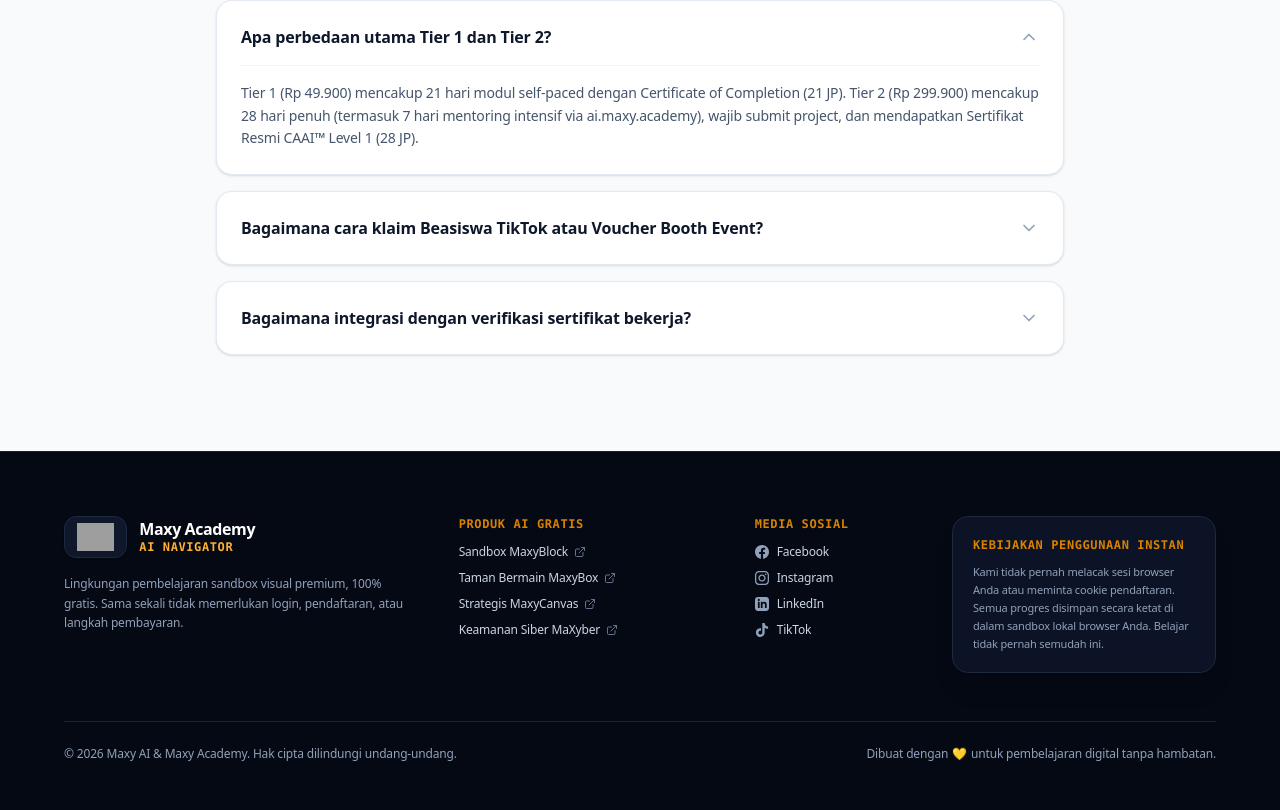
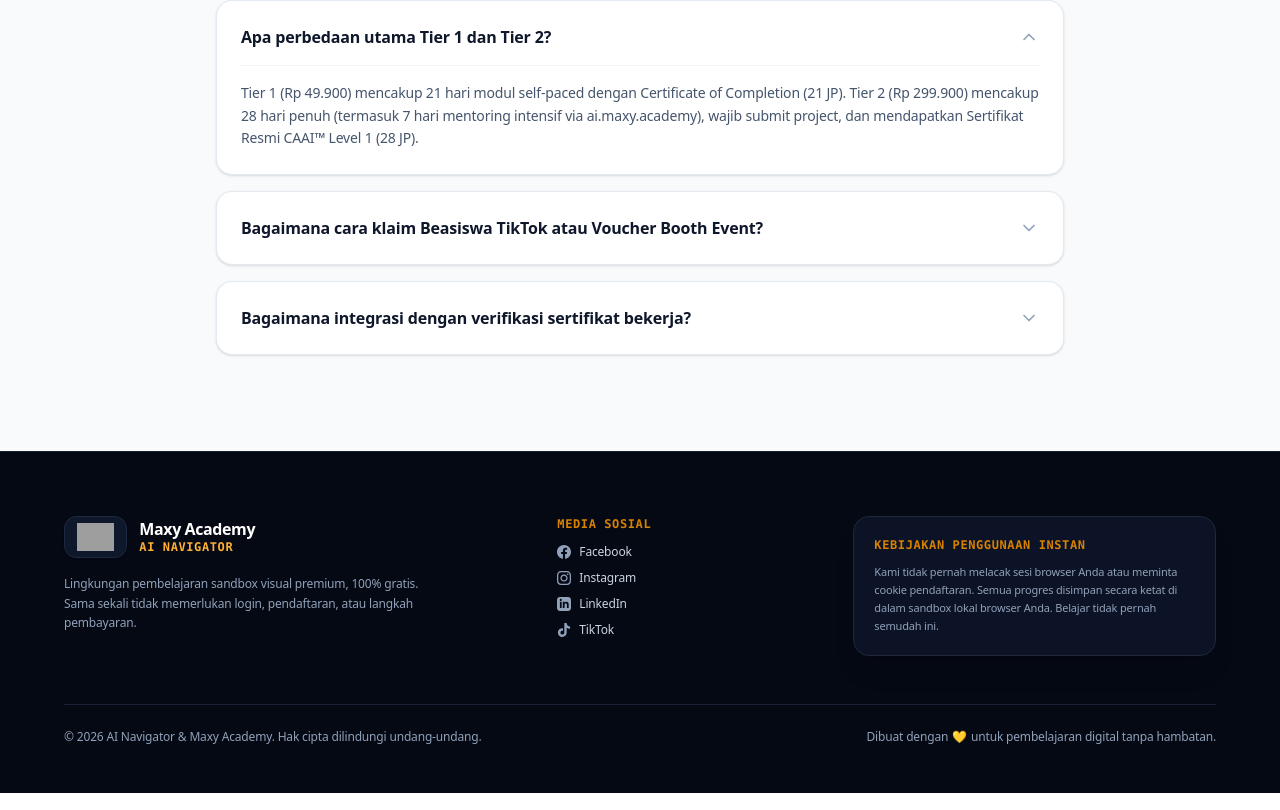
Before and after one commit to itmaxyacademy/landing-navigator, a React (Vite) app: page / in a window 1280 px wide. Shown: the part 7009-7819 px from the top of the page. Built offline with nearby package versions, Linux system fonts and the light colour scheme; no server answers; grey boxes are pictures that could not be loaded.

Commit message:
fix: ensure tier selection opens CheckoutModal to input vouchers, remove PRODUK AI GRATIS from footer, and update copyright to AI Navigator & Maxy Academy

```diff
--- a/src/App.tsx
+++ b/src/App.tsx
@@ -86,47 +86,9 @@
     window.location.href = targetUrl;
   };
 
-  const processCheckoutOrRedirect = async (tier: 'tier1' | 'tier2', couponCode?: string) => {
-    // 1. If coupon is provided, open CheckoutModal for coupon discount preview
-    if (couponCode) {
-      setCheckoutTier(tier);
-      setPrefilledCoupon(couponCode);
-      setIsCheckoutOpen(true);
-      return;
-    }
-
-    // 2. Directly initiate Xendit payment checkout for paid tiers
-    const pkg = tier === 'tier1' ? cmsPackages?.tier1 : cmsPackages?.tier2;
-    const amount = pkg?.price ?? (tier === 'tier1' ? 49500 : 299500);
-    const package_id = pkg?.id;
-
-    const description = `Pembelian Paket ${tier === 'tier1' ? 'Tier 1' : 'Tier 2'} AI Navigator`;
-    const redirectTarget = window.location.hostname.includes('localhost')
-      ? `${window.location.origin}/app`
-      : 'https://ainavigator.maxy.academy';
-
-    const res = await checkoutPayment({
-      amount,
-      package_id,
-      description,
-      redirect_url: redirectTarget,
-    });
-
-    const invoiceUrl =
-      res?.data?.payment_url ||
-      res?.data?.invoice_url ||
-      res?.data?.data?.payment_url ||
-      res?.data?.data?.invoice_url ||
-      res?.payment_url ||
-      res?.invoice_url;
-
-    if (invoiceUrl) {
-      window.location.href = invoiceUrl;
-      return;
-    }
-
-    // Fallback to CheckoutModal if instant checkout API returns no URL
+  const processCheckoutOrRedirect = (tier: 'tier1' | 'tier2', couponCode?: string) => {
     setCheckoutTier(tier);
+    setPrefilledCoupon(couponCode || '');
     setIsCheckoutOpen(true);
   };
 
--- a/src/components/LandingPage.tsx
+++ b/src/components/LandingPage.tsx
@@ -582,7 +582,7 @@
         <div className="max-w-7xl 2xl:max-w-[1536px] mx-auto grid grid-cols-1 md:grid-cols-2 lg:grid-cols-12 gap-10 lg:gap-8 pb-12">
 
           {/* Col 1: Brand & Tagline */}
-          <div className="lg:col-span-4 space-y-4">
+          <div className="lg:col-span-5 space-y-4">
             <div className="flex items-center gap-3">
               <div className="bg-slate-900 px-3 py-1.5 rounded-xl border border-slate-800 shadow-sm flex items-center justify-center shrink-0">
                 <img
@@ -600,48 +600,15 @@
                 </span>
               </div>
             </div>
-            <p className="text-xs text-slate-400 leading-relaxed pr-4 font-normal">
+            <p className="text-xs text-slate-400 leading-relaxed pr-4 font-normal max-w-sm">
               {lang === 'id'
                 ? 'Lingkungan pembelajaran sandbox visual premium, 100% gratis. Sama sekali tidak memerlukan login, pendaftaran, atau langkah pembayaran.'
                 : 'Premium visual sandbox learning environment, 100% free. Absolutely no login, registration, or payment steps required.'}
             </p>
           </div>
 
-          {/* Col 2: PRODUK AI GRATIS */}
+          {/* Col 2: MEDIA SOSIAL */}
           <div className="lg:col-span-3 space-y-3">
-            <h4 className="font-mono text-xs font-bold text-[#d98200] uppercase tracking-wider">
-              {lang === 'id' ? 'PRODUK AI GRATIS' : 'FREE AI PRODUCTS'}
-            </h4>
-            <ul className="space-y-2.5 text-xs text-slate-300">
-              <li>
-                <a href="https://ai.maxy.academy" target="_blank" rel="noopener noreferrer" className="hover:text-[#ffb034] transition-colors flex items-center gap-1.5 group">
-                  <span>Sandbox MaxyBlock</span>
-                  <ExternalLink className="w-3 h-3 text-slate-500 group-hover:text-[#ffb034] transition-colors" />
-                </a>
-              </li>
-              <li>
-                <a href="https://ai.maxy.academy" target="_blank" rel="noopener noreferrer" className="hover:text-[#ffb034] transition-colors flex items-center gap-1.5 group">
-                  <span>Taman Bermain MaxyBox</span>
-                  <ExternalLink className="w-3 h-3 text-slate-500 group-hover:text-[#ffb034] transition-colors" />
-                </a>
-              </li>
-              <li>
-                <a href="https://ai.maxy.academy" target="_blank" rel="noopener noreferrer" className="hover:text-[#ffb034] transition-colors flex items-center gap-1.5 group">
-                  <span>Strategis MaxyCanvas</span>
-                  <ExternalLink className="w-3 h-3 text-slate-500 group-hover:text-[#ffb034] transition-colors" />
-                </a>
-              </li>
-              <li>
-                <a href="https://ai.maxy.academy" target="_blank" rel="noopener noreferrer" className="hover:text-[#ffb034] transition-colors flex items-center gap-1.5 group">
-                  <span>Keamanan Siber MaXyber</span>
-                  <ExternalLink className="w-3 h-3 text-slate-500 group-hover:text-[#ffb034] transition-colors" />
-                </a>
-              </li>
-            </ul>
-          </div>
-
-          {/* Col 3: MEDIA SOSIAL */}
-          <div className="lg:col-span-2 space-y-3">
             <h4 className="font-mono text-xs font-bold text-[#d98200] uppercase tracking-wider">
               {lang === 'id' ? 'MEDIA SOSIAL' : 'SOCIAL MEDIA'}
             </h4>
@@ -673,8 +640,8 @@
             </ul>
           </div>
 
-          {/* Col 4: KEBIJAKAN PENGGUNAAN INSTAN Card */}
-          <div className="lg:col-span-3">
+          {/* Col 3: KEBIJAKAN PENGGUNAAN INSTAN Card */}
+          <div className="lg:col-span-4">
             <div className="p-5 rounded-2xl bg-slate-900/80 border border-slate-800 backdrop-blur-sm shadow-xl space-y-2.5">
               <h4 className="font-mono text-xs font-bold text-[#d98200] uppercase tracking-wider">
                 {lang === 'id' ? 'KEBIJAKAN PENGGUNAAN INSTAN' : 'INSTANT USE POLICY'}
@@ -691,7 +658,7 @@
 
         {/* Bottom Bar Separator & Text */}
         <div className="max-w-7xl 2xl:max-w-[1536px] mx-auto border-t border-slate-800/80 pt-6 flex flex-col sm:flex-row items-center justify-between gap-4 text-xs text-slate-400">
-          <p>© 2026 Maxy AI & Maxy Academy. Hak cipta dilindungi undang-undang.</p>
+          <p>© 2026 AI Navigator & Maxy Academy. Hak cipta dilindungi undang-undang.</p>
           <p className="flex items-center gap-1">
             <span>Dibuat dengan</span>
             <span className="text-amber-400">💛</span>
```
Also changed, not shown: 5 other files (tests, documents, lock files or other folders).
